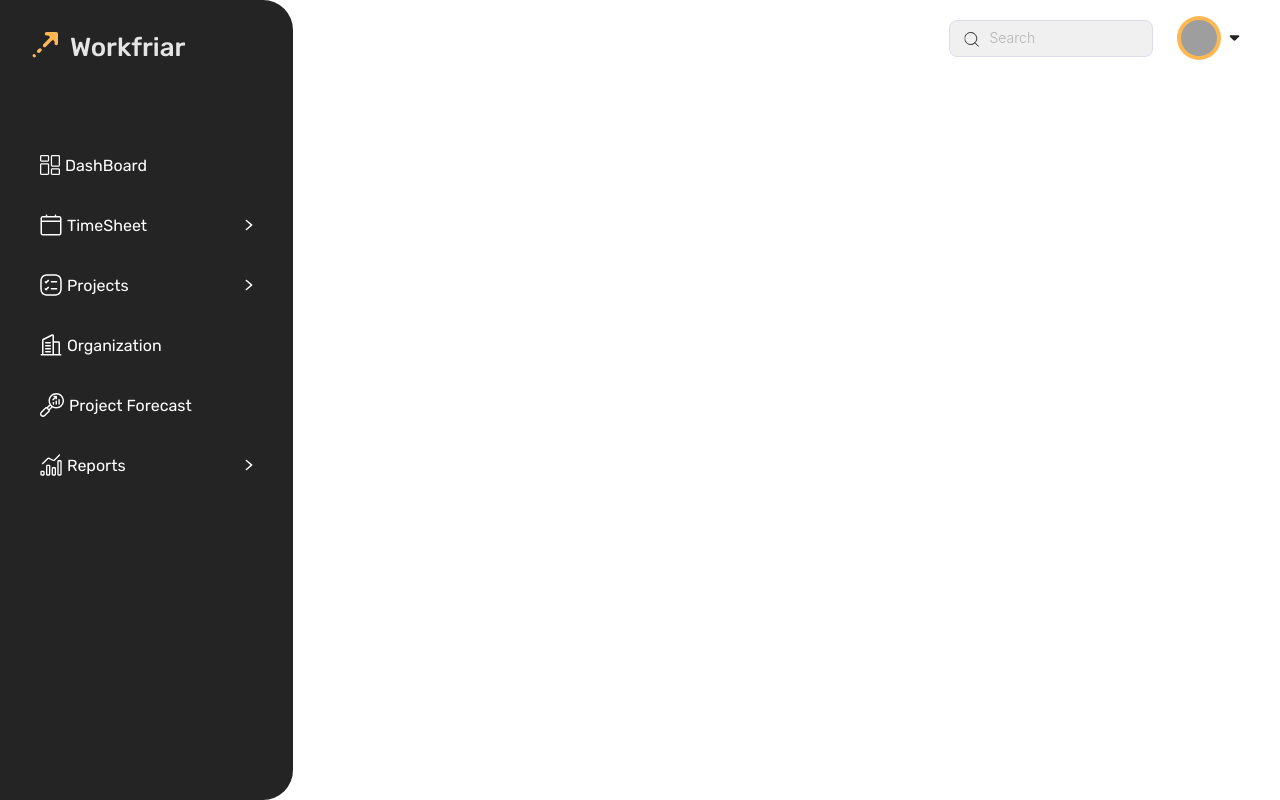
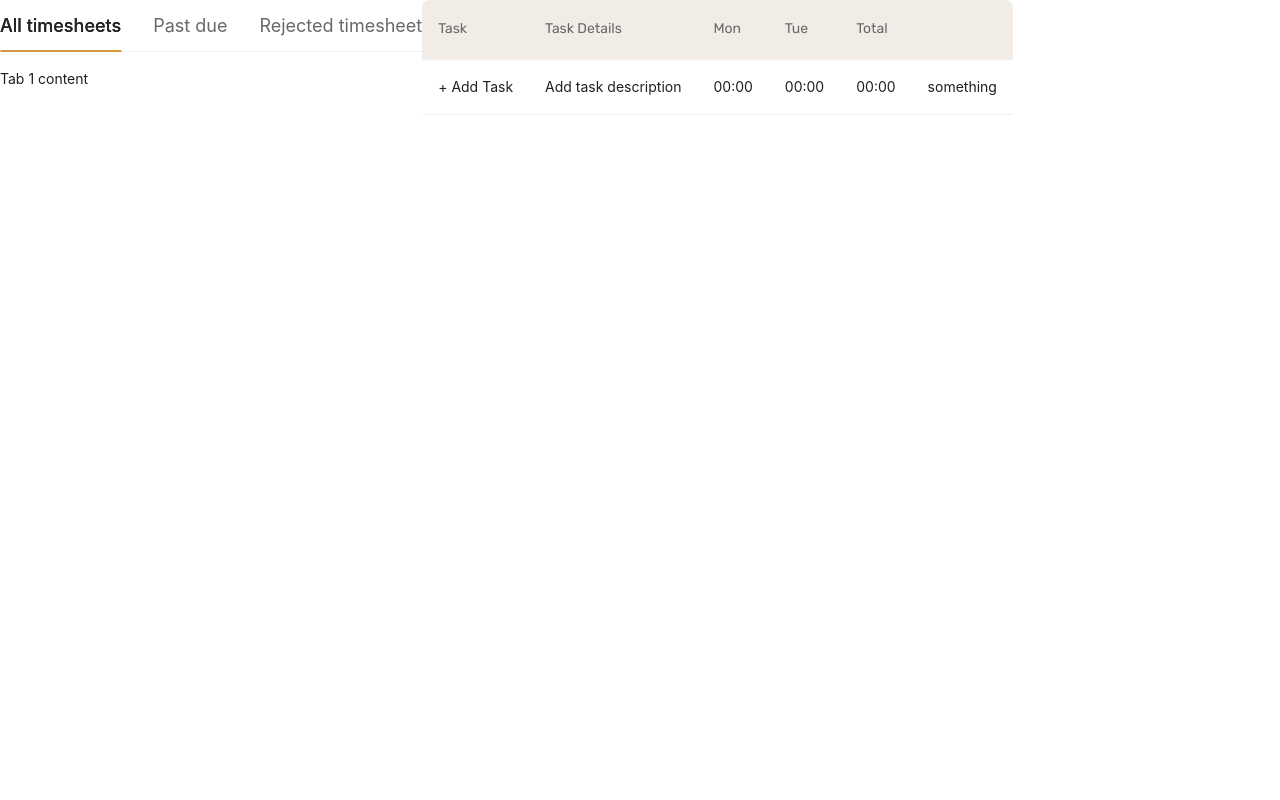
Before and after one commit to karthikkrishnakumar/workfriar_admin_frontend, a Next.js app: page /test in a window 1280 px wide. Built offline with nearby package versions, Linux system fonts and the light colour scheme; grey boxes are pictures that could not be loaded.

Commit message:
Customizable table and tabs created

```diff
--- a/package.json
+++ b/package.json
@@ -11,11 +11,11 @@
   "dependencies": {
     "@ant-design/charts": "^2.2.3",
     "antd": "5.22.2",
-    "axios": "^1.7.7",
-    "chart.js": "^4.4.6",
+    "axios": "1.7.7",
+    "chart.js": "4.4.6",
     "next": "15.0.3",
     "react": "19.0.0-rc-66855b96-20241106",
-    "react-chartjs-2": "^5.2.0",
+    "react-chartjs-2": "5.2.0",
     "react-dom": "19.0.0-rc-66855b96-20241106",
     "sass": "1.81.0",
     "scss": "0.2.4"
--- a/src/app/test/page.tsx
+++ b/src/app/test/page.tsx
@@ -1,14 +1,39 @@
+import React from "react";
+import TabComponent from "@/themes/components/tabs/tabs";
+import TableWrapper from "@/themes/components/custom-table-wrapper/custom-table-wrapper";
 
-import ModuleHeader from '@/themes/components/module-header/module-header'
-import NavBar from '@/themes/components/nav-bar/nav-bar'
-import ProfilePreview from '@/themes/components/profile-preview/profile-preview'
-import React from 'react'
+export default function Page() {
+  const tabs = [
+    { key: "1", label: "All timesheets", content: <div>Tab 1 content</div> },
+    { key: "2", label: "Past due", content: <div>Tab 2 content</div> },
+    { key: "3", label: "Rejected timesheet", content: <div>Tab 3 content</div> },
+  ];
 
-export default function page() {
+  const columns = [
+    { title: "Task", dataIndex: "task", key: "task" },
+    { title: "Task Details", dataIndex: "taskDetails", key: "taskDetails" },
+    { title: "Mon", dataIndex: "mon", key: "mon" },
+    { title: "Tue", dataIndex: "tue", key: "tue" },
+    { title: "Total", dataIndex: "total", key: "total" },
+    { title: "", dataIndex: "action", key: "action" },
+  ];
+
+  const data = [
+    {
+      key: "1",
+      task: "+ Add Task",
+      taskDetails: "Add task description",
+      mon: "00:00",
+      tue: "00:00",
+      total: "00:00",
+      action: "something"
+    },
+  ];
+
   return (
-    <div style={{display:'flex', flexDirection:'row'}}>
-       <NavBar />
-       <ModuleHeader isBackButtonNeeded={true} title='Dashboard'/>
+    <div style={{ display: "flex", flexDirection: "row" }}>
+      <TabComponent headings={tabs} />
+      <TableWrapper data={data} columns={columns} />
     </div>
-  )
+  );
 }
--- /dev/null
+++ b/src/themes/components/custom-table-wrapper/custom-table-wrapper.tsx
@@ -0,0 +1,15 @@
+"use client";
+
+import React from "react";
+import CustomTable from "../custom-table/custom-table";
+
+interface TableWrapperProps<T> {
+  data: T[];
+  columns: any[];
+}
+
+const TableWrapper = <T extends object>({ data, columns }: TableWrapperProps<T>) => {
+  return <CustomTable data={data} columns={columns} />;
+};
+
+export default TableWrapper;
--- /dev/null
+++ b/src/themes/components/custom-table/custom-table.module.scss
@@ -0,0 +1,23 @@
+.customTable :global {
+    .ant-table-thead {
+        border-radius: 8px;
+
+        & .ant-table-cell {
+            background: var(--secondary-golden-color-light) !important;
+            justify-content: space-between;
+            // align-items: center;
+            // width: 100%;
+            height: 60px;
+            font-family: var(--font-rubik);
+            // padding: 0 10px;
+            font-size: var(--default-font-size);
+            font-weight: var(--default-font-weight);
+            line-height: 16.59px;
+            text-align: left;
+            color: var(--Text-text_grey_1, #686869);
+
+        }
+    }
+
+
+}
--- /dev/null
+++ b/src/themes/components/custom-table/custom-table.tsx
@@ -0,0 +1,29 @@
+"use client";
+import React, { forwardRef } from "react";
+import { Table, TableProps } from "antd";
+import styles from "./custom-table.module.scss";
+
+interface CustomTableProps<T> extends TableProps<T> {
+  data: T[];
+  columns: TableProps<T>["columns"];
+}
+
+// Forward the ref properly
+const CustomTable = forwardRef<HTMLDivElement, CustomTableProps<any>>(
+  ({ data, columns, ...props }, ref) => {
+    return (
+      <div ref={ref} className={styles.tableContainer}>
+        <Table
+          dataSource={data}
+          columns={columns}
+          pagination={false}
+          {...props}
+          rowKey={(record: any) => record.key || `${Math.random()}`}
+          className={styles.customTable}
+        />
+      </div>
+    );
+  }
+);
+
+export default CustomTable;
--- /dev/null
+++ b/src/themes/components/tabs/tabs.module.scss
@@ -0,0 +1,24 @@
+.customTabs:global(.ant-tabs-nav-list){
+    font-size: var(--heading-2-size);
+    font-weight: var(--default-font-weight);
+}
+// color of active tab's font
+.customTabs:global(.ant-tabs .ant-tabs-tab.ant-tabs-tab-active .ant-tabs-tab-btn){
+    color: var(--primary-font-color-dark);
+    font-size: var(--heading-2-size);
+    font-weight: var(--sub-heading-font-weight);
+    transition: all 0.4s ease !important;
+}
+
+// color of active tab's underline
+.customTabs:global(.ant-tabs .ant-tabs-ink-bar){
+    background-color: var(--primary-golden-color-dark);
+}
+
+// color of tab's font when not active
+.customTabs:global(.ant-tabs .ant-tabs-tab-btn){
+    color: var(--grey-font-color);
+    font-size: var(--heading-2-size);
+    font-weight: var(--default-font-weight);
+    transition: all 0.4s ease !important;
+}
--- /dev/null
+++ b/src/themes/components/tabs/tabs.tsx
@@ -0,0 +1,27 @@
+"use client";
+import React from "react";
+import styles from './tabs.module.scss';
+import { Tabs } from "antd";
+import type { TabsProps } from "antd";
+
+interface TabComponentProps {
+  headings: { key: string; label: string; content: React.ReactNode }[]; // Array of headings and content
+}
+
+/**
+ * A reusable tab component that dynamically renders Ant Design tabs.
+ * @param {TabComponentProps} props - Props for the TabComponent
+ * @returns {JSX.Element} The rendered TabComponent
+ */
+const TabComponent: React.FC<TabComponentProps> = ({ headings }) => {
+  // Map headings into TabItems format for Ant Design
+  const tabItems: TabsProps["items"] = headings.map((heading) => ({
+    key: heading.key,
+    label: heading.label,
+    children: heading.content, // Content to render inside the tab
+  }));
+
+  return <Tabs items={tabItems} className={styles.customTabs} />;
+};
+
+export default TabComponent;
--- a/src/themes/styles/globals.scss
+++ b/src/themes/styles/globals.scss
@@ -10,6 +10,7 @@
     --danger-primary-font-color:#E21E26;
     --danger-secondary-font-color:#CE9D9D;
     --success-font-color:#159117;
+    --grey-font-color:#686869;
 
 
     /* background */
```
